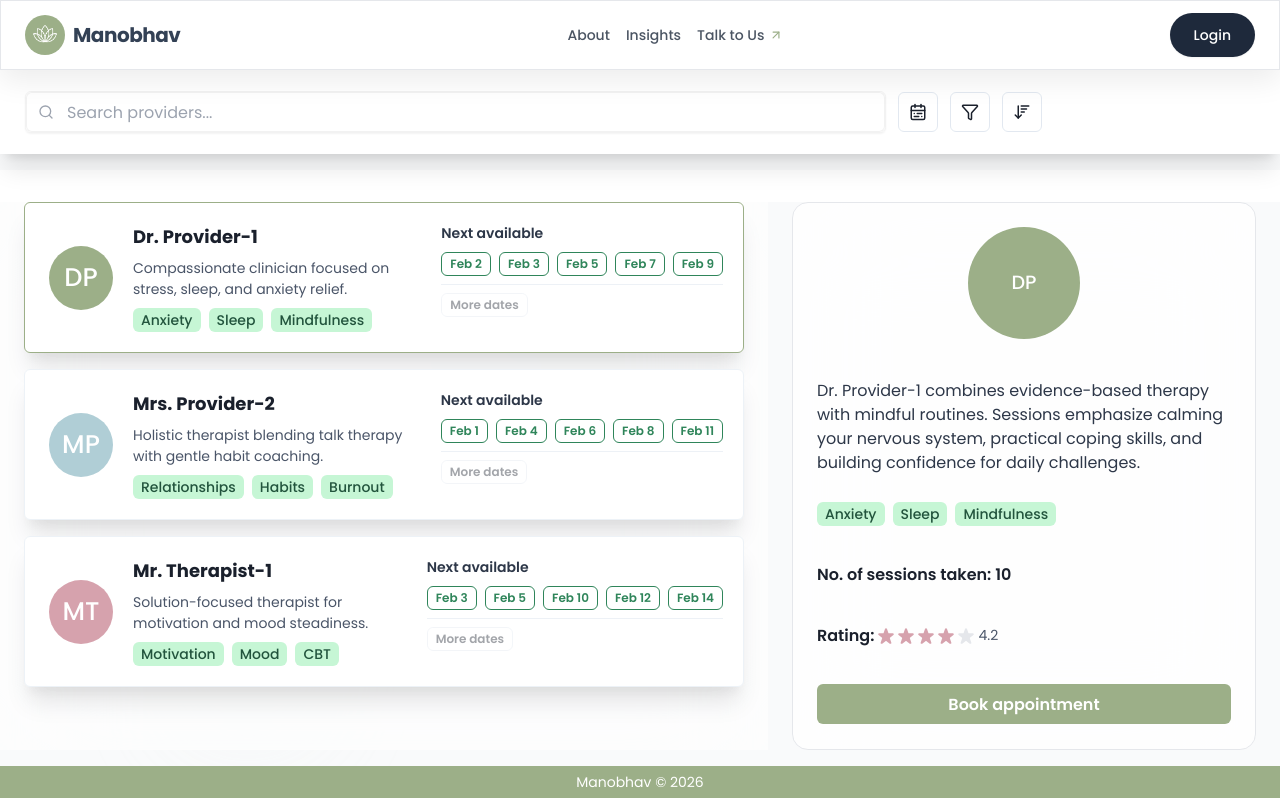
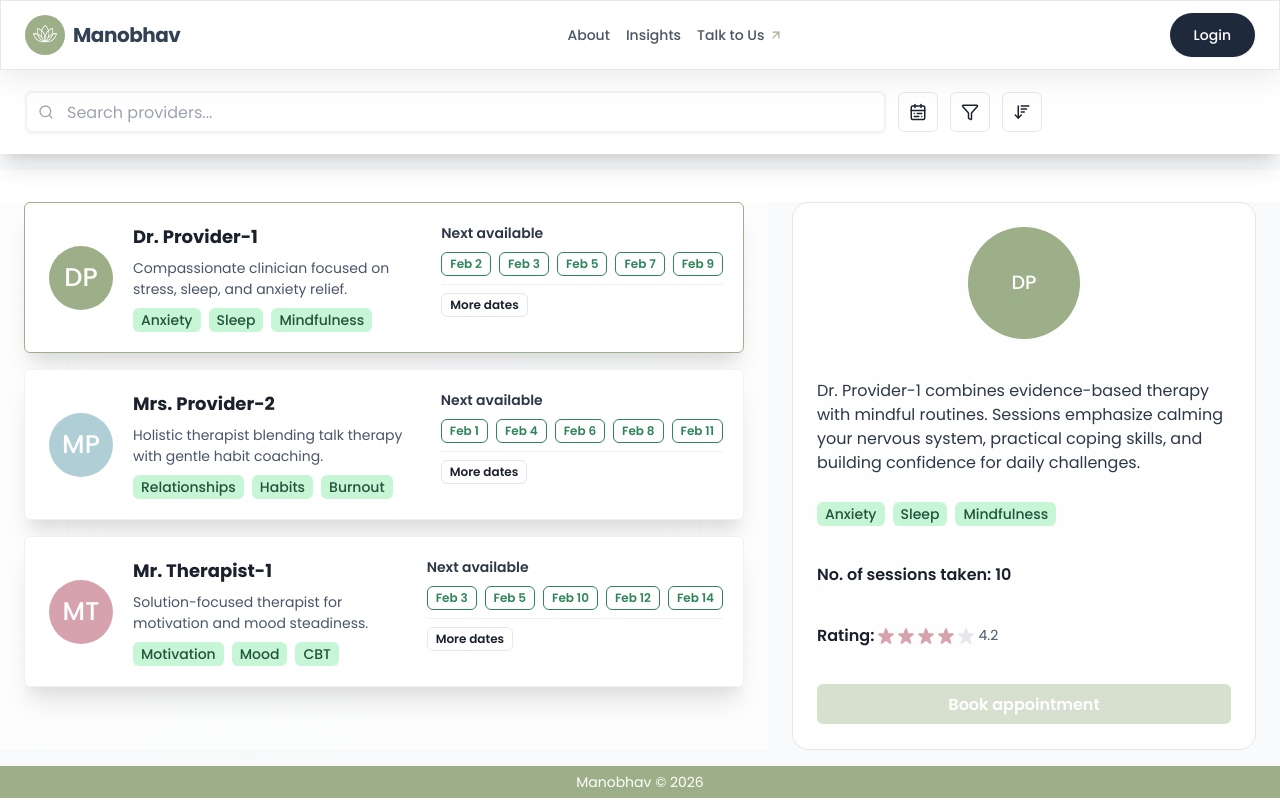
Before and after one commit to Shashank-Shukla/Manobhav, a React (Vite) app in the folder Frontend/manobhav-ui/: page /providers in a window 1280 px wide. Built offline with nearby package versions, Linux system fonts and the light colour scheme.

Commit message:
Enable date selection flow on providers page

```diff
--- a/Frontend/manobhav-ui/src/pages/ProvidersPage.tsx
+++ b/Frontend/manobhav-ui/src/pages/ProvidersPage.tsx
@@ -63,6 +63,8 @@ export function ProvidersPage({ onBackHome: _onBackHome, onBook }: ProvidersPage
   const [filter, setFilter] = useState('Any');
   const [sort, setSort] = useState('Availability');
   const [selectedId, setSelectedId] = useState<string | null>(null);
+  const [selectedDate, setSelectedDate] = useState<string>('');
+  const [showCalendar, setShowCalendar] = useState(false);
   const [blobs] = useState(() => {
     const count = Math.floor(Math.random() * 3) + 2; // 2-4 blobs
     return Array.from({ length: count }).map(() => ({
@@ -285,13 +287,27 @@ export function ProvidersPage({ onBackHome: _onBackHome, onBook }: ProvidersPage
                         </Text>
                         <Flex gap={2} wrap="wrap">
                           {p.nextDates.slice(0, 10).map((d) => (
-                            <Button key={d} size="xs" variant="outline" colorScheme="green">
+                            <Button
+                              key={d}
+                              size="xs"
+                              variant="outline"
+                              colorScheme="green"
+                              onClick={() => {
+                                setSelectedDate(d);
+                                setShowCalendar(false);
+                              }}
+                            >
                               {d}
                             </Button>
                           ))}
                         </Flex>
                         <Divider />
-                        <Button size="xs" variant="outline" isDisabled>
+                        <Button
+                          size="xs"
+                          variant="outline"
+                          onClick={() => setShowCalendar(true)}
+                          className="transition-all duration-300 ease-in-out"
+                        >
                           More dates
                         </Button>
                       </VStack>
@@ -305,10 +321,10 @@ export function ProvidersPage({ onBackHome: _onBackHome, onBook }: ProvidersPage
         <Box
           flex={1}
           minH="300px"
-          className="mr-6 bg-white/80 border border-gray-200 rounded-2xl backdrop-blur-[60px] h-full min-h-0 overflow-auto"
+          className="mr-6 bg-white/80 border border-gray-200 rounded-2xl backdrop-blur-[60px] h-full min-h-0 overflow-auto transition-all duration-300 ease-in-out"
           style={{ padding: '1.5rem' }}
         >
-          {selected && (
+          {selected && !showCalendar && (
             <VStack align="stretch" spacing={3} className="h-full">
               <Flex justify="center">
                 <Avatar name={selected.name} bg={selected.avatarColor} color="white" boxSize="7rem" />
@@ -350,8 +366,28 @@ export function ProvidersPage({ onBackHome: _onBackHome, onBook }: ProvidersPage
                 _hover={{ bg: theme.colors.sage.dark }}
                 color="white"
                 onClick={onBook}
+                isDisabled={!selectedDate}
+                opacity={selectedDate ? 1 : 0.6}
+                cursor={selectedDate ? 'pointer' : 'not-allowed'}
               >
                 Book appointment
+              </Button>
+            </VStack>
+          )}
+          {selected && showCalendar && (
+            <VStack align="stretch" spacing={4} className="h-full transition-all duration-300 ease-in-out">
+              <Text variant="h3">Choose a date</Text>
+              <Input
+                type="date"
+                min={todayIso}
+                value={selectedDate}
+                onChange={(e) => {
+                  setSelectedDate(e.target.value);
+                  if (e.target.value) setShowCalendar(false);
+                }}
+              />
+              <Button variant="secondary" onClick={() => setShowCalendar(false)}>
+                Cancel
               </Button>
             </VStack>
           )}
```
